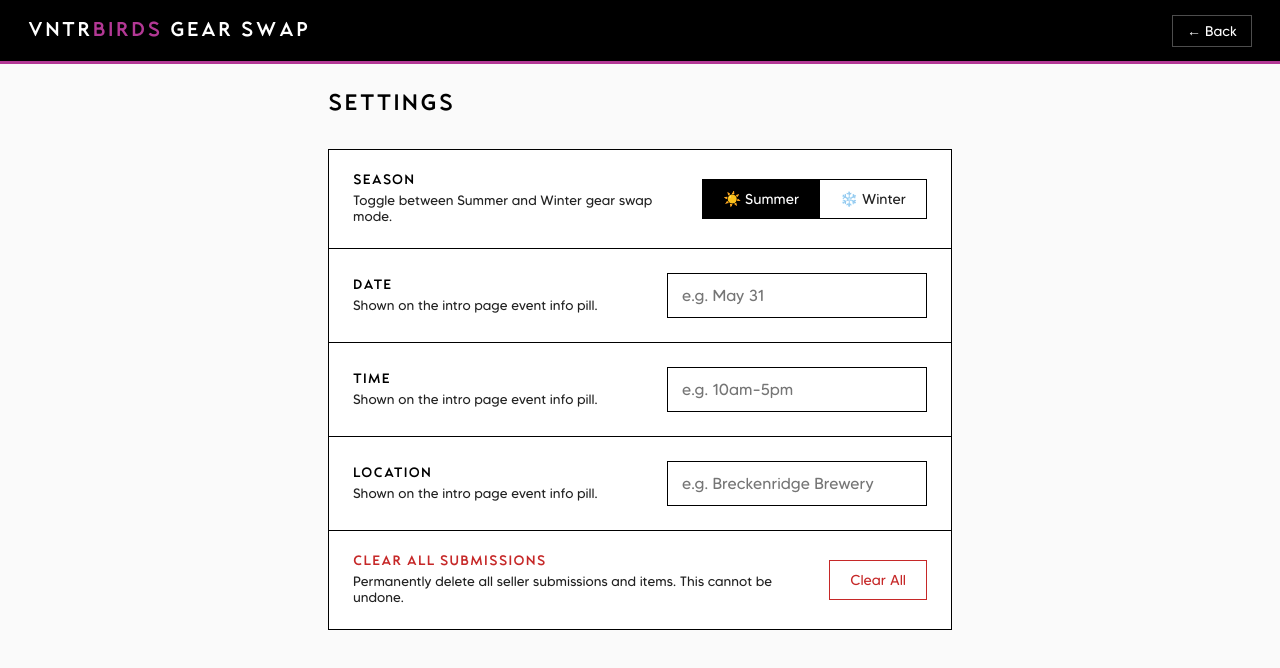
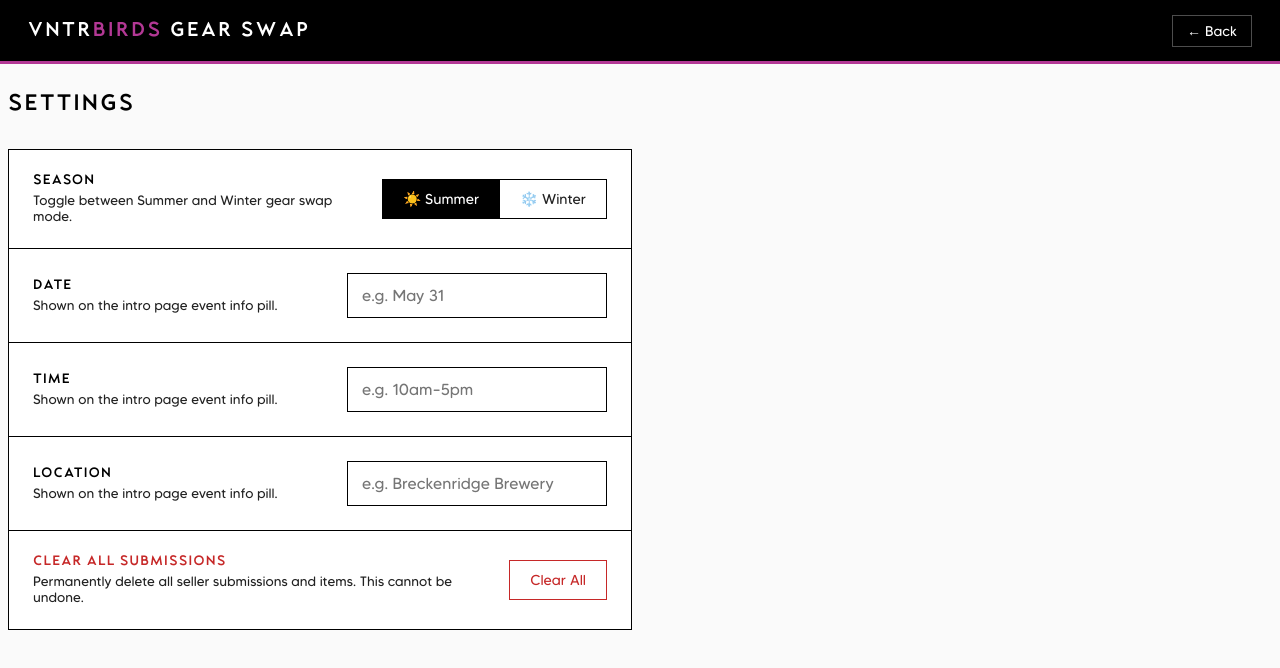
Before and after one commit to cassiewallace/vntrbirds-gear-swap, a React (Vite) app: page /admin/settings in a window 1280 px wide. Shown: the top 668 px of the page. Built offline with nearby package versions, Linux system fonts and the light colour scheme.

Commit message:
Move BOEC next to Price; full-width admin content

```diff
--- a/src/index.css
+++ b/src/index.css
@@ -942,8 +942,6 @@ h4, h5, h6 {
 .admin-content {
   flex: 1;
   padding: 28px 8px;
-  max-width: 1400px;
-  margin: 0 auto;
   width: 100%;
 }
 
--- a/src/pages/AdminPage.jsx
+++ b/src/pages/AdminPage.jsx
@@ -307,8 +307,8 @@ function ItemListTab({ submissions, role }) {
                 <th>Color</th>
                 <th>Size</th>
                 <th>Price</th>
+                <th>BOEC</th>
                 <th>Seller</th>
-                <th>BOEC</th>
                 <th>Sold</th>
                 <th></th>
               </tr>
@@ -332,14 +332,14 @@ function ItemListTab({ submissions, role }) {
                   <td>{row.size}</td>
                   <td>${fmt(row.price || 0)}</td>
                   <td>
+                    {row.donateToBoec
+                      ? <span className="boec-badge">Yes</span>
+                      : <span style={{ color: 'var(--gray-400)' }}>No</span>}
+                  </td>
+                  <td>
                     <button className="seller-link" onClick={() => openProfile(row._docId)}>
                       {row.sellerName}
                     </button>
-                  </td>
-                  <td>
-                    {row.donateToBoec
-                      ? <span className="boec-badge">Yes</span>
-                      : <span style={{ color: 'var(--gray-400)' }}>No</span>}
                   </td>
                   <td>
                     <input
```
